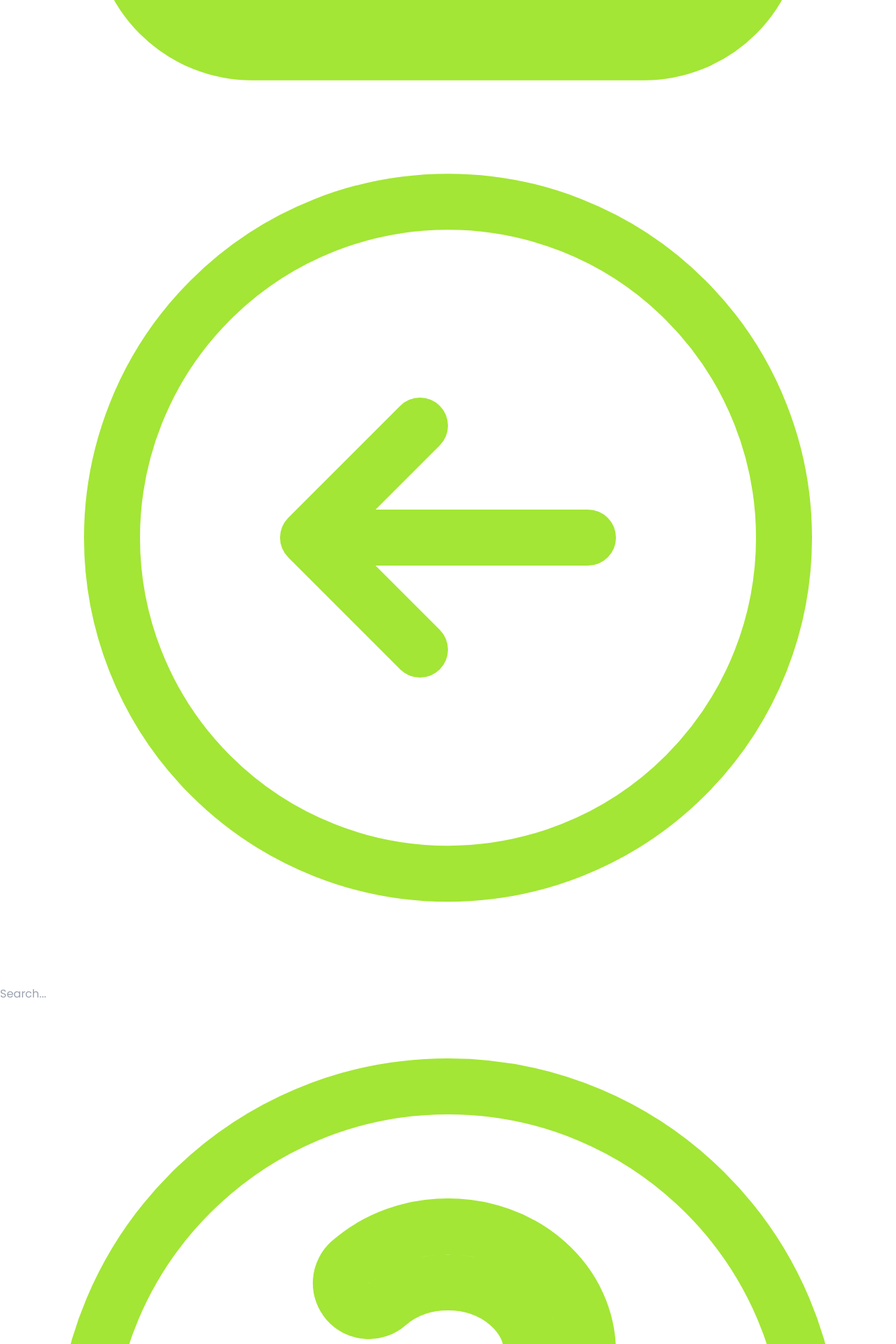
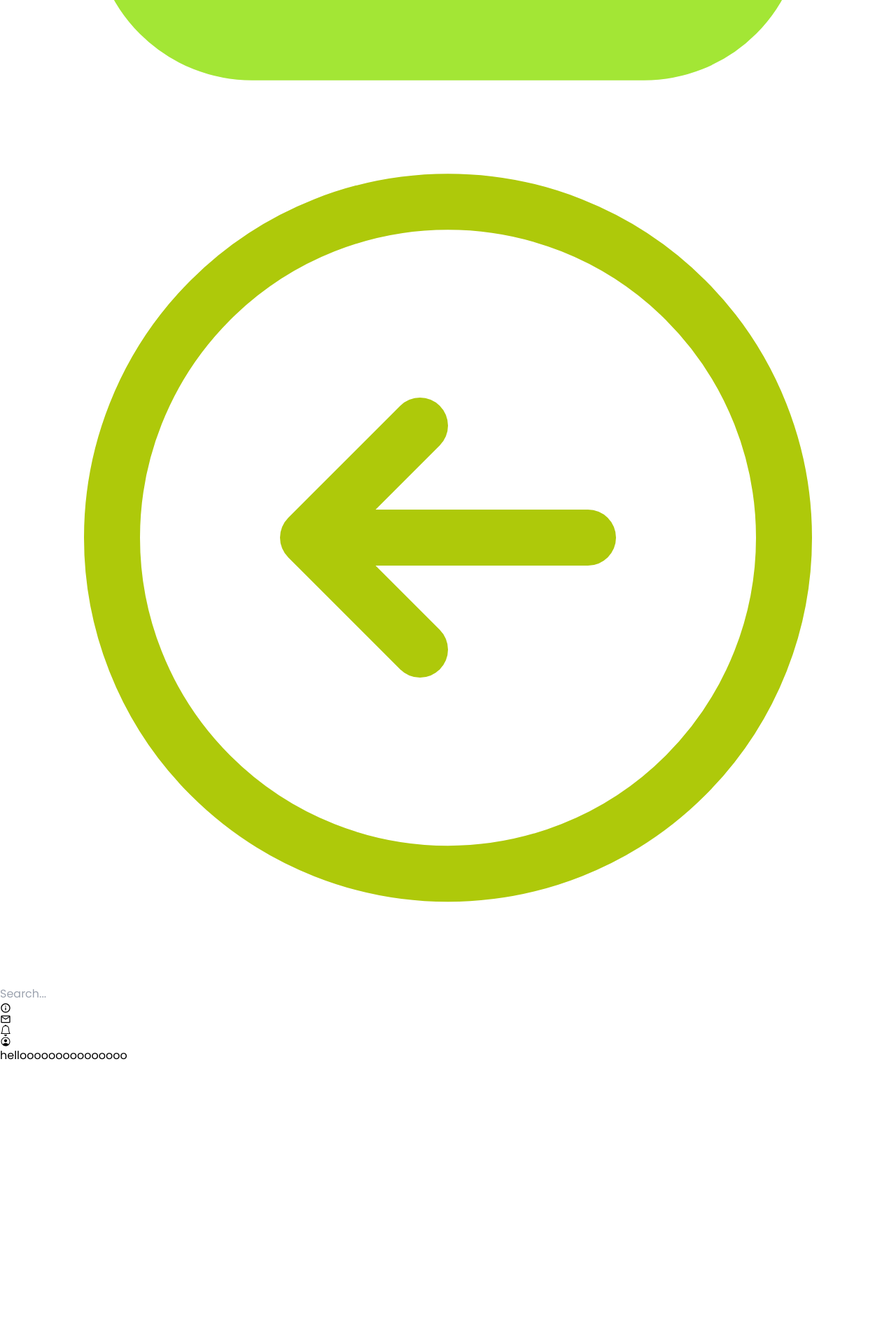
Before and after one commit to Anuraj2601/Eventix, a React (Vite) app: page / in a window 1280 px wide. Shown: the part 7680-9600 px from the top of the page at 70% size. After the commit the page ends 9200 px from the top, so only its background shows below. Built offline with nearby package versions, Linux system fonts and the light colour scheme.

Commit message:
Created some changes in the Navbar

```diff
--- a/src/components/Navbar.jsx
+++ b/src/components/Navbar.jsx
@@ -1,32 +1,61 @@
 // src/components/Navbar.jsx
-import React from 'react';
+import React from "react";
+import { FaBell } from "react-icons/fa";
+import { MdInfoOutline } from "react-icons/md";
+import { IoPersonCircleOutline, IoPersonSharp } from "react-icons/io5";
+import { MdOutlineEmail } from "react-icons/md";
+import { AiOutlineBell } from "react-icons/ai";
+import { BsBell } from "react-icons/bs";
 
 const Navbar = () => {
   return (
-    <nav className="bg-neutral-900 shadow-2xl flex items-center justify-between py-2 text-white px-4">
+    <nav className="bg-neutral-900 p-6 shadow-2xl flex items-center justify-between py-2 text-white px-4">
       {/* Left Section: Logo and Search Box */}
       <div className="flex items-center">
         {/* Logo */}
         <div className="mr-4">
-        <svg xmlns="http://www.w3.org/2000/svg" fill="none" viewBox="0 0 24 24" strokeWidth={1.5} stroke="#a3e635" className="size-10">
-  <path strokeLinecap="round" strokeLinejoin="round" d="m11.25 9-3 3m0 0 3 3m-3-3h7.5M21 12a9 9 0 1 1-18 0 9 9 0 0 1 18 0Z" />
-</svg>
+          <svg
+            xmlns="http://www.w3.org/2000/svg"
+            fill="none"
+            viewBox="0 0 24 24"
+            strokeWidth={1.5}
 
+            stroke="#AEC90A"
+            className="size-7"
 
+          >
+            <path
+              strokeLinecap="round"
+              strokeLinejoin="round"
+              d="m11.25 9-3 3m0 0 3 3m-3-3h7.5M21 12a9 9 0 1 1-18 0 9 9 0 0 1 18 0Z"
+            />
+          </svg>
         </div>
         {/* Centered Search Box */}
-        <div className="flex items-center justify-center relative">
+        <div className=" ml-72  flex items-center justify-items-center relative">
           <input
             type="text"
             placeholder="Search..."
-            className="bg-neutral-950 text-yellow rounded-full py-1 px-3 focus:outline-none focus:ring focus:border-blue-300"
+
+            className="w-96 h-9 bg-neutral-950 text-white rounded-full py-1 px-3  focus:ring focus:border-[#AEC90A] border-2 border-[#AEC90A] text-center"
+
           />
-          <button className="absolute right-3 top-1/2 transform -translate-y-1/2 text-white">
+          <button className="absolute right-3 top-1/2 transform -translate-y-1/2 text-[#AEC90A]">
             {/* Search Icon (adjust as needed) */}
-            <svg xmlns="http://www.w3.org/2000/svg" fill="none" viewBox="0 0 24 24" strokeWidth={1.5} stroke="#a3e635" className="size-6">
-  <path fillRule="evenodd" d="M10.5 3.75a6.75 6.75 0 1 0 0 13.5 6.75 6.75 0 0 0 0-13.5ZM2.25 10.5a8.25 8.25 0 1 1 14.59 5.28l4.69 4.69a.75.75 0 1 1-1.06 1.06l-4.69-4.69A8.25 8.25 0 0 1 2.25 10.5Z" clipRule="evenodd" />
-</svg>
-
+            <svg
+              xmlns="http://www.w3.org/2000/svg"
+              fill="none"
+              viewBox="0 0 24 24"
+              strokeWidth={1.5}
+              stroke="#a3e635"
+              className="size-5"
+            >
+              <path
+                fillRule="evenodd"
+                d="M10.5 3.75a6.75 6.75 0 1 0 0 13.5 6.75 6.75 0 0 0 0-13.5ZM2.25 10.5a8.25 8.25 0 1 1 14.59 5.28l4.69 4.69a.75.75 0 1 1-1.06 1.06l-4.69-4.69A8.25 8.25 0 0 1 2.25 10.5Z"
+                clipRule="evenodd"
+              />
+            </svg>
           </button>
         </div>
       </div>
@@ -34,12 +63,12 @@ const Navbar = () => {
       {/* Right Section: Image Icons */}
       <div className="flex items-center">
         {/* Example Image Icons (replace with your actual images) */}
-        <div className="flex ml-4 space-x-7" >
-        <svg xmlns="http://www.w3.org/2000/svg" fill="none" viewBox="0 0 24 24" strokeWidth={1.5} stroke="#a3e635" className="size-10">
+        <div className="flex ">
+          {/*  <svg xmlns="http://www.w3.org/2000/svg" fill="none" viewBox="0 0 24 24" strokeWidth={1.5} stroke="#a3e635" className="size-10">
   <path fillRule="evenodd" d="M2.25 12c0-5.385 4.365-9.75 9.75-9.75s9.75 4.365 9.75 9.75-4.365 9.75-9.75 9.75S2.25 17.385 2.25 12Zm11.378-3.917c-.89-.777-2.366-.777-3.255 0a.75.75 0 0 1-.988-1.129c1.454-1.272 3.776-1.272 5.23 0 1.513 1.324 1.513 3.518 0 4.842a3.75 3.75 0 0 1-.837.552c-.676.328-1.028.774-1.028 1.152v.75a.75.75 0 0 1-1.5 0v-.75c0-1.279 1.06-2.107 1.875-2.502.182-.088.351-.199.503-.331.83-.727.83-1.857 0-2.584ZM12 18a.75.75 0 1 0 0-1.5.75.75 0 0 0 0 1.5Z" clipRule="evenodd" />
-</svg>
+</svg> */}
 
-          <svg xmlns="http://www.w3.org/2000/svg" fill="none" viewBox="0 0 24 24" strokeWidth={1.5} stroke="#a3e635" className="size-10">
+          {/*  <svg xmlns="http://www.w3.org/2000/svg" fill="none" viewBox="0 0 24 24" strokeWidth={1.5} stroke="#a3e635" className="size-10">
   <path fillRule="evenodd" d="M4.848 2.771A49.144 49.144 0 0 1 12 2.25c2.43 0 4.817.178 7.152.52 1.978.292 3.348 2.024 3.348 3.97v6.02c0 1.946-1.37 3.678-3.348 3.97a48.901 48.901 0 0 1-3.476.383.39.39 0 0 0-.297.17l-2.755 4.133a.75.75 0 0 1-1.248 0l-2.755-4.133a.39.39 0 0 0-.297-.17 48.9 48.9 0 0 1-3.476-.384c-1.978-.29-3.348-2.024-3.348-3.97V6.741c0-1.946 1.37-3.68 3.348-3.97ZM6.75 8.25a.75.75 0 0 1 .75-.75h9a.75.75 0 0 1 0 1.5h-9a.75.75 0 0 1-.75-.75Zm.75 2.25a.75.75 0 0 0 0 1.5H12a.75.75 0 0 0 0-1.5H7.5Z" clipRule="evenodd" />
 </svg>
 
@@ -50,8 +79,25 @@ const Navbar = () => {
 
 <svg xmlns="http://www.w3.org/2000/svg" fill="none" viewBox="0 0 24 24" strokeWidth={1.5} stroke="#a3e635"className="size-10">
   <path fillRule="evenodd" d="M18.685 19.097A9.723 9.723 0 0 0 21.75 12c0-5.385-4.365-9.75-9.75-9.75S2.25 6.615 2.25 12a9.723 9.723 0 0 0 3.065 7.097A9.716 9.716 0 0 0 12 21.75a9.716 9.716 0 0 0 6.685-2.653Zm-12.54-1.285A7.486 7.486 0 0 1 12 15a7.486 7.486 0 0 1 5.855 2.812A8.224 8.224 0 0 1 12 20.25a8.224 8.224 0 0 1-5.855-2.438ZM15.75 9a3.75 3.75 0 1 1-7.5 0 3.75 3.75 0 0 1 7.5 0Z" clipRule="evenodd" />
-</svg>
+</svg> */}
+          <a href="" className="px-3">
 
+          <MdInfoOutline className="text-[#AEC90A] hover:text-white inline-block w-6 h-6"></MdInfoOutline>
+            {/* Meeting */}
+          </a>
+          <a href="" className="px-3">
+            <MdOutlineEmail className="text-[#AEC90A] hover:text-white inline-block w-6 h-6"></MdOutlineEmail>
+            {/* Meeting */}
+          </a>
+          <a href="" className="px-3">
+            <BsBell className="text-[#AEC90A] hover:text-white inline-block w-6 h-6"></BsBell>
+            {/* Meeting */}
+          </a>
+          <a href="" className="px-3">
+            <IoPersonCircleOutline className="text-[#AEC90A] hover:text-white inline-block w-6 h-6"></IoPersonCircleOutline>
+
+            {/* Meeting */}
+          </a>
         </div>
       </div>
     </nav>
```
